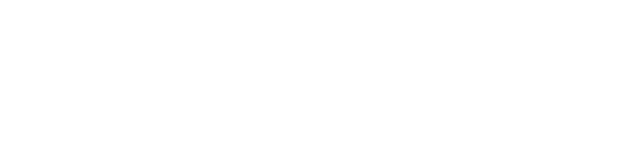
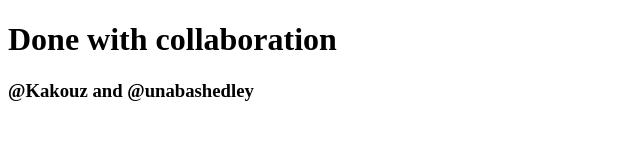
Before and after one commit to Kakouz/callie-clone, a plain HTML site: page index.html in a window 1280 px wide. Shown: the whole page, without its empty margins (0-640 px from the left). Drawn offline with Linux system fonts and the light colour scheme.

Commit message:
Already on the web git add .

```diff
--- a/index.html
+++ b/index.html
@@ -5,6 +5,7 @@
     <title>Callie - A Countdown Slack Bot</title>
   </head>
   <body>
-
+    <h1>Done with collaboration</h1>
+    <h3>@Kakouz and @unabashedley</h3>
   </body>
 </html>
```
Also changed, not shown: 1 other file.
